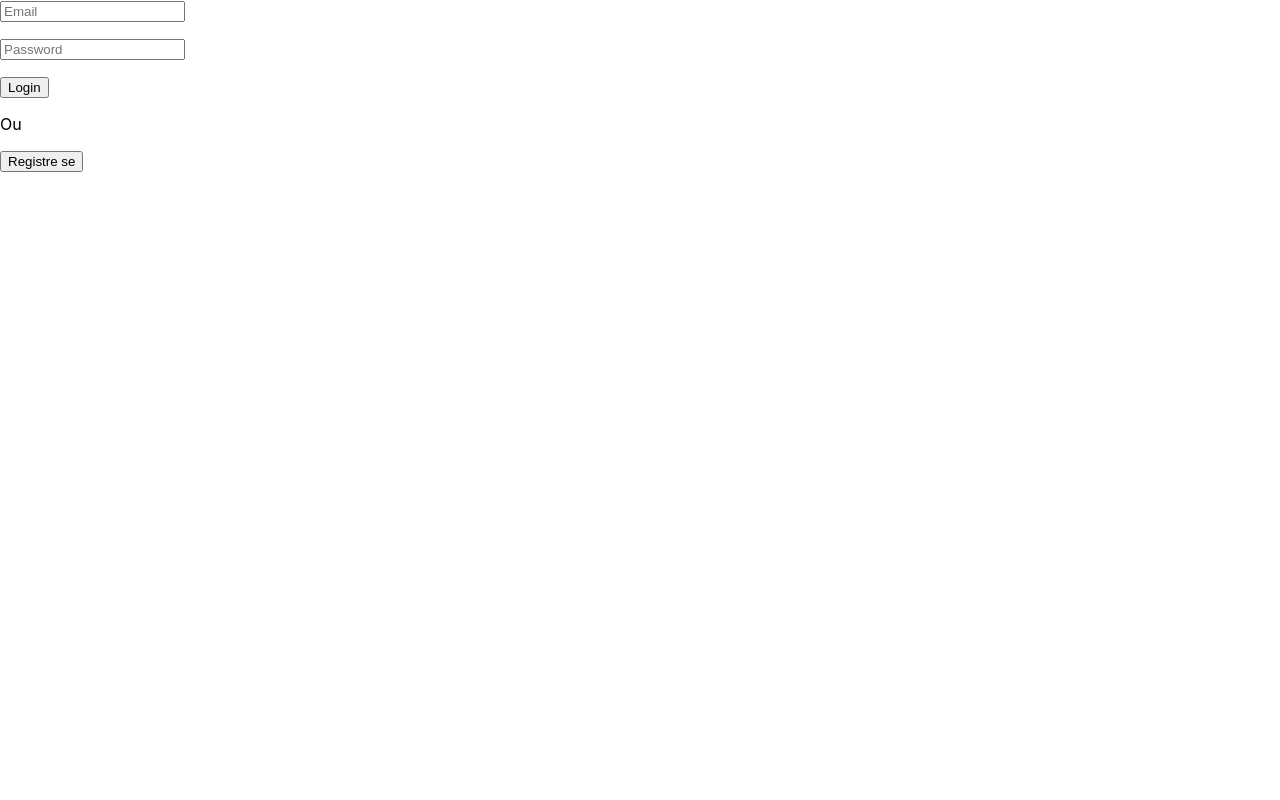
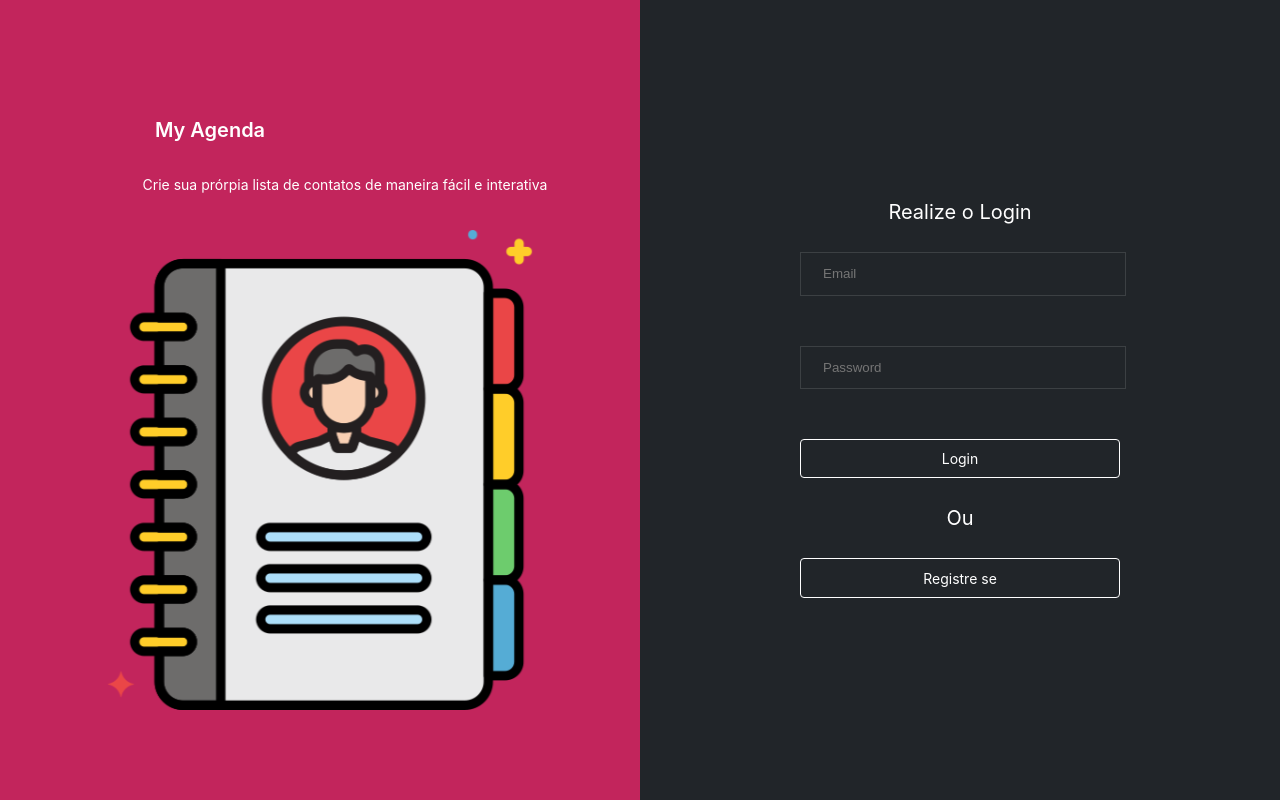
Before and after one commit to HerliKhoury/customer_portifolio_CLIENT, a React (Create React App) app: page / in a window 1280 px wide. Built offline with nearby package versions, Linux system fonts and the light colour scheme.

Commit message:
Feature: Home page style

```diff
--- a/public/index.html
+++ b/public/index.html
@@ -2,18 +2,13 @@
 <html lang="en">
   <head>
     <meta charset="utf-8" />
-    <link rel="icon" href="../src/Assets/contact_book.svg" />
+    <link rel="icon" href="%PUBLIC_URL%/contact_book.svg" />
     <meta name="viewport" content="width=device-width, initial-scale=1" />
     <meta name="theme-color" content="#000000" />
     <meta
       name="description"
       content="Web site created using create-react-app"
     />
-    <link rel="apple-touch-icon" href="%PUBLIC_URL%/logo192.png" />
-    <!--
-      manifest.json provides metadata used when your web app is installed on a
-      user's mobile device or desktop. See https://developers.google.com/web/fundamentals/web-app-manifest/
-    -->
     <link rel="manifest" href="%PUBLIC_URL%/manifest.json" />
     <title>My Agenda</title>
   </head>
--- a/src/App.tsx
+++ b/src/App.tsx
@@ -1,5 +1,6 @@
-
 import { MyRoutes } from './Routes/routes.index';
+import "./globalStyle.css";
+import "./Pages/pages.styles.css";
 
 function App() {
   return (
--- a/src/Components/Forms/LoginForm/LoginForm.component.tsx
+++ b/src/Components/Forms/LoginForm/LoginForm.component.tsx
@@ -2,8 +2,13 @@ import { yupResolver } from "@hookform/resolvers/yup";
 import { useForm } from "react-hook-form";
 import { LoginSchema } from "../../../Schemas/LoginForm.schema";
 import { Login } from "../../../Interfaces/Login.interfaces";
+import "../forms.styles.css";
+import { useContext } from "react";
+import { ModalContext } from "../../../Contexts/Modal.context";
 
 export function LoginForm(){
+
+    const { toggleFlag } = useContext(ModalContext);
 
     const {register, handleSubmit, formState: {errors}} = useForm({
         resolver: yupResolver(LoginSchema)
@@ -14,14 +19,17 @@ export function LoginForm(){
     }
 
     return (
-        <>
-            <form onSubmit={handleSubmit(onSubmitFunction)}>
+
+        <form className="contain-form" onSubmit={handleSubmit(onSubmitFunction)}>
+            <h2 className="form-title">Realize o Login</h2>
             <input placeholder="Email" {...register("email")}/>
-            <p>{errors.email?.message}</p>
+            <p className="error">{errors.email?.message}</p>
             <input placeholder="Password" {...register("password")}/>
-            <p>{errors.password?.message}</p>
-            <button type="submit">Login</button>
-            </form>
-        </>
+            <p className="error">{errors.password?.message}</p>
+            <button type="submit" className="form-btns">Login</button>
+            <p className="form-title">Ou</p>
+            <button className="form-btns" onClick={() => {toggleFlag()}}>Registre se</button>
+        </form>
+
     );
 }
--- a/src/Components/Forms/RegisterForm/RegisterForm.component.tsx
+++ b/src/Components/Forms/RegisterForm/RegisterForm.component.tsx
@@ -2,8 +2,12 @@ import { yupResolver } from "@hookform/resolvers/yup";
 import { useForm } from "react-hook-form";
 import { RegisterSchema } from "../../../Schemas/RegisterForm.schema";
 import { Register } from "../../../Interfaces/Register.interfaces";
+import { useContext } from "react";
+import { ModalContext } from "../../../Contexts/Modal.context";
 
 export function RegisterForm(){
+
+    const { toggleFlag } = useContext(ModalContext);
 
     const {register, handleSubmit, formState: {errors}} = useForm({
         resolver: yupResolver(RegisterSchema)
@@ -14,20 +18,23 @@ export function RegisterForm(){
     }
 
     return (
-        <>
-            <form onSubmit={handleSubmit(onSubmitFunction)}>
+
+        <form className="contain-form" onSubmit={handleSubmit(onSubmitFunction)}>
+            <h2 className="form-title">Cadastre se</h2>
             <input placeholder="Nome" {...register("full_name")}/>
-            <p>{errors.full_name?.message}</p>
+            <p className="error">{errors.full_name?.message}</p>
             <input placeholder="Email" {...register("email")}/>
-            <p>{errors.email?.message}</p>
+            <p className="error">{errors.email?.message}</p>
             <input placeholder="Senha" {...register("password")}/>
-            <p>{errors.password?.message}</p>
+            <p className="error">{errors.password?.message}</p>
             <input placeholder="Confirme sua Senha" {...register("rewrittenPassword")}/>
-            <p>{errors.rewrittenPassword?.message}</p>
+            <p className="error">{errors.rewrittenPassword?.message}</p>
             <input placeholder="Telefone" {...register("phone_number")}/>
-            <p>{errors.phone_number?.message}</p>
-            <button type="submit">Registrar Contato</button>
-            </form>
-        </>
+            <p className="error">{errors.phone_number?.message}</p>
+            <button className="form-btns" type="submit">Registrar Contato</button>
+            <p className="form-title">Ou</p>
+            <button className="form-btns" onClick={() => {toggleFlag()}}>Login</button>
+        </form>
+
     );
 }
--- /dev/null
+++ b/src/Components/Forms/forms.styles.css
@@ -0,0 +1,31 @@
+.contain-form{
+    display: flex;
+    flex-direction: column;
+    width: 50%;
+    gap: 30px;
+}
+
+.form-title{
+    color: var(--color_white);
+    font-size: var(--font-size20);
+    font-family: var(--font-family);
+    font-weight: var(--weight-regular);
+    text-align: center;
+}
+
+.form-btns{
+    width: 100%;
+    height: 39.39px;
+    color: var(--color_white);
+    font-family: var(--font-family);
+    border-radius: 4px;
+    border: 1px solid var(--color_white);
+    font-size: var(--font-size14);
+    font-weight: var(--weight-regular);
+    background-color: var(--color_gray_scale1);
+}
+
+.form-btns:hover{
+    background-color: var(--color_brand);
+    border: none;
+}
--- a/src/Pages/LoginRegister/LoginRegister.tsx
+++ b/src/Pages/LoginRegister/LoginRegister.tsx
@@ -1,24 +1,33 @@
-import { useState } from "react";
+import { useContext, useState } from "react";
 import { LoginForm } from "../../Components/Forms/LoginForm/LoginForm.component";
 import { RegisterForm } from "../../Components/Forms/RegisterForm/RegisterForm.component";
+import  AgendaImg  from "../../Assets/contact_book.svg";
+import { ModalContext } from "../../Contexts/Modal.context";
 
 export function LoginRegister(){
-    const [flagState, setFlagState] = useState(false);
 
+    const {modalFlag} = useContext(ModalContext);
 
     return(
-        <>
-        {flagState ?
-        <>
-        <RegisterForm/>
-        <button onClick={() => {setFlagState(!flagState)}}>Login</button>
-        </>
-        :
-        <>
-        <LoginForm/>
-        <p>Ou</p>
-        <button onClick={() => {setFlagState(!flagState)}}>Registre se</button>
-        </>}
-        </>
+        <div className="wrap-page">
+            <div className="wrap-info">
+                <h1 className="page-title">
+                    My Agenda
+                </h1>
+                <p className="page-sub-title">
+                    Crie sua prórpia lista de contatos de maneira fácil e interativa
+                </p>
+                <img className="my-img" src={AgendaImg} alt="Ilustração Agenda"/>
+            </div>
+
+            <div className="wrap-form">
+            {modalFlag ?
+            <RegisterForm/>
+            :
+            <LoginForm/>
+            }
+            </div>
+        </div>
+
     )
 };
--- a/src/Pages/UserDashBoard/UserDashBoard.tsx
+++ b/src/Pages/UserDashBoard/UserDashBoard.tsx
@@ -5,7 +5,7 @@ export function UserDashBoard(){
 
     return(
         <>
-        <CustomerModal/>
+            <CustomerModal/>
             <Headder/>
             <p>Página do usuário</p>
         </>
--- /dev/null
+++ b/src/Pages/pages.styles.css
@@ -0,0 +1,52 @@
+.wrap-page{
+    display: flex;
+    flex-direction: row;
+    width: 100vw;
+    height: 100vh;
+}
+
+.wrap-info{
+    display: flex;
+    flex-direction: column;
+    background-color: var(--color_brand1);
+    width: 50%;
+    height: 100vh;
+    justify-content: center;
+    align-items: center;
+    gap: 30px;
+}
+
+.wrap-form{
+    display: flex;
+    flex-direction: column;
+    background-color: var(--color_gray_scale1);
+    width: 50%;
+    height: 100vh;
+    justify-content: center;
+    align-items: center;
+}
+
+.my-img{
+    width: 80%;
+    height: 60%;
+}
+
+.page-title{
+    color: var(--color_white);
+    font-size: var(--font-size20);
+    font-family: var(--font-family);
+    font-weight: var(--weight-semi_bold);
+    margin-top: 30px;
+    margin-right: 220px;
+}
+
+.page-sub-title{
+    color: var(--color_white);
+    font-size: var(--font-size14);
+    font-family: var(--font-family);
+    font-weight: var(--weight-regular);
+    width: 80%;
+    line-height: 30px;
+    text-align: center;
+    margin-left: 50px;
+}
--- a/src/Routes/routes.index.tsx
+++ b/src/Routes/routes.index.tsx
@@ -6,7 +6,7 @@ export function MyRoutes(){
     return(
         <Routes>
             <Route path="/" element={<LoginRegister/>}/>
-            <Route path="/userDashBoard" element={<UserDashBoard/>}/>
+            <Route path="/dashboard" element={<UserDashBoard/>}/>
         </Routes>
     )
 }
--- /dev/null
+++ b/src/globalStyle.css
@@ -0,0 +1,82 @@
+:root{
+    --color_white: #FFFFFF;
+    --color_brand: #D6336C;
+    --color_brand1: #C2255C;
+    --color_error: #fe0059;
+    --color_gray_scale1: #212529;
+    --color_gray_scale2: rgba(255, 255, 255, 0.6);
+    --color_gray_scale3: rgba(255, 255, 255, 0.12);
+
+    --font-size20: 20px;
+    --font-size14: 14px;
+    --font-size12: 12px;
+
+    --weight-semi_bold: 600;
+    --weight-regular: 400;
+
+    --font-family: Inter, sans-serif;
+}
+
+input{
+    background-color: var(--color_input_bg);
+    height: 39.39px;
+    width: 100%;
+    border: 1px solid var(--color_gray_scale3);
+    color: var(--color_gray_scale2);
+    text-indent: 20px;
+}
+
+button{
+    cursor: pointer;
+}
+
+.error{
+    font-size: var(--font-size12);
+    color: var(--color_error);
+    padding-left: 20px;
+    margin-top: -10px;
+}
+
+html, body, div, span, applet, object, iframe,
+h1, h2, h3, h4, h5, h6, p, blockquote, pre,
+a, abbr, acronym, address, big, cite, code,
+del, dfn, em, img, ins, kbd, q, s, samp,
+small, strike, b, sub, sup, tt, var,
+b, u, i, center,
+dl, dt, dd, ol, ul, li,
+fieldset, form, label, legend,
+table, caption, tbody, tfoot, thead, tr, th, td,
+article, aside, canvas, details, embed,
+figure, figcaption, footer, header, hgroup,
+menu, nav, output, ruby, section, summary,
+time, mark, audio, video {
+	margin: 0;
+	padding: 0;
+	border: 0;
+	font-size: 100%;
+	font: inherit;
+	vertical-align: baseline;
+}
+/* HTML5 display-role reset for older browsers */
+article, aside, details, figcaption, figure,
+footer, header, hgroup, menu, nav, section {
+	display: block;
+}
+body {
+	line-height: 1;
+}
+ol, ul {
+	list-style: none;
+}
+blockquote, q {
+	quotes: none;
+}
+blockquote:before, blockquote:after,
+q:before, q:after {
+	content: '';
+	content: none;
+}
+table {
+	border-collapse: collapse;
+	border-spacing: 0;
+}
```
Also changed, not shown: public/contact_book.svg (added), src/Components/Headder/Headder.component.tsx (indentation only).
